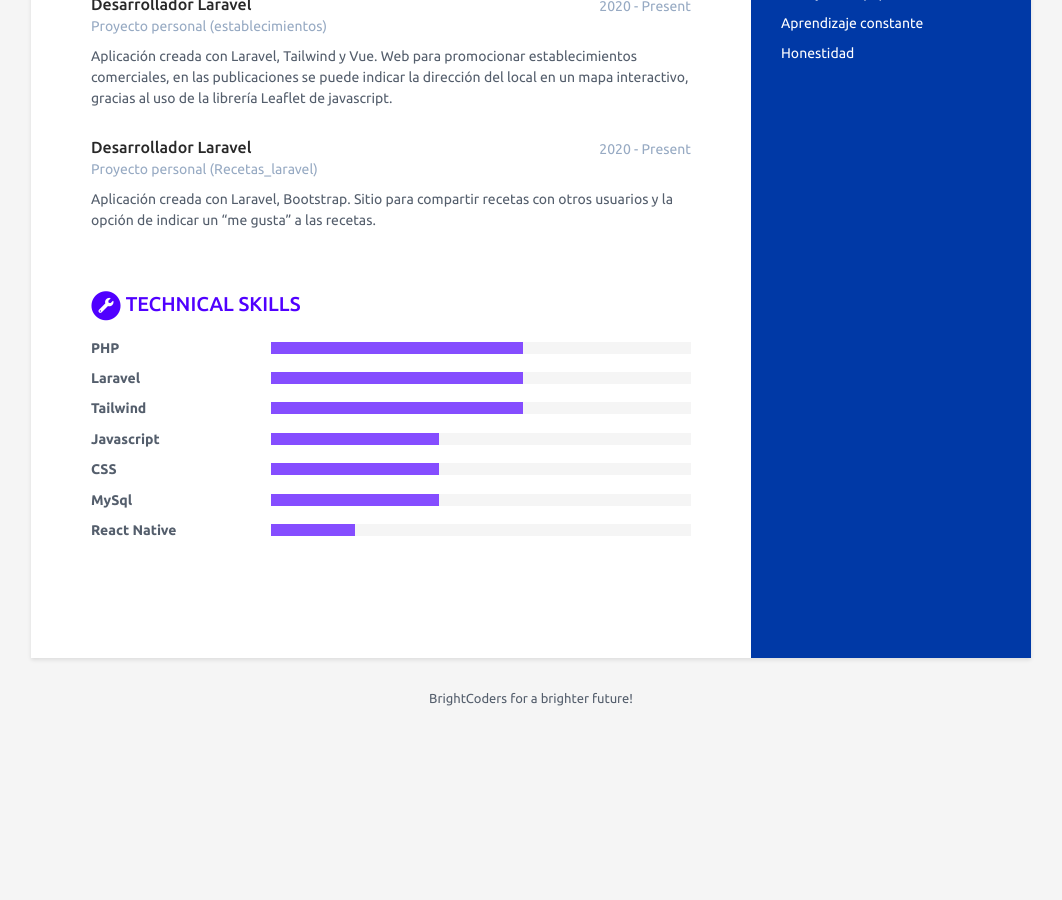
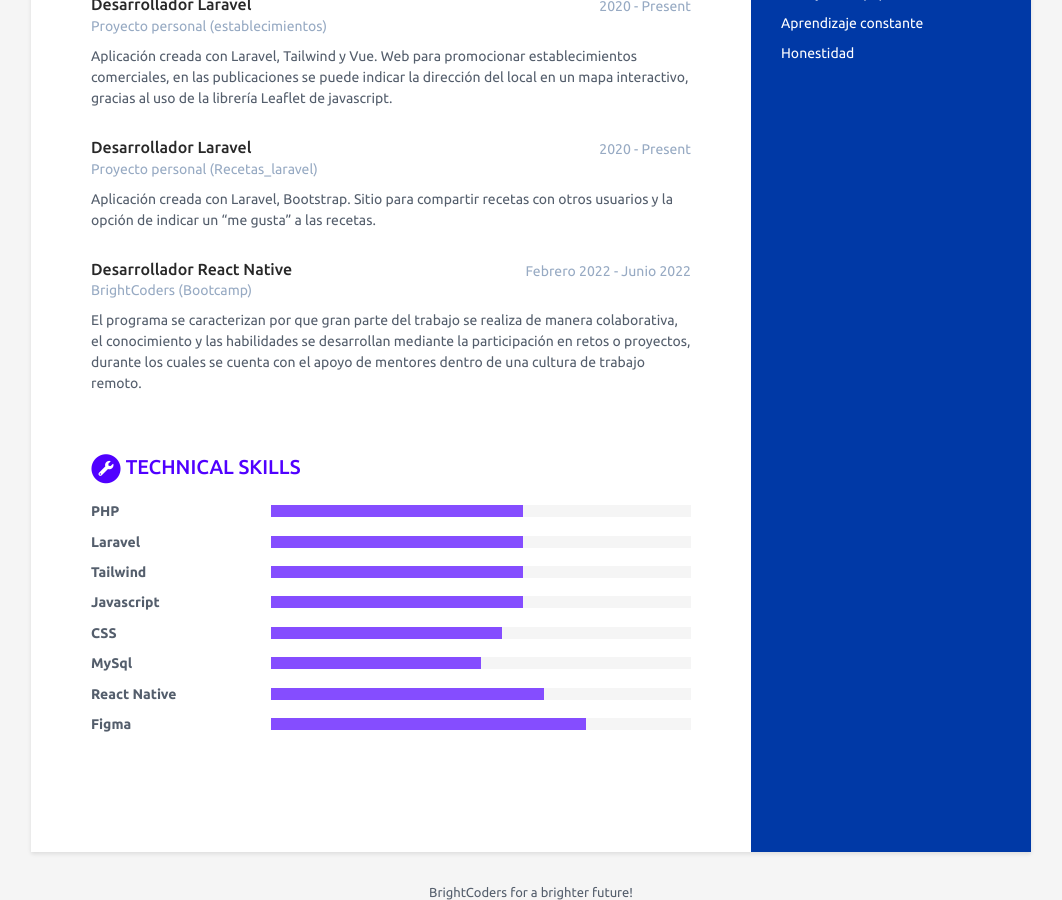
Before and after one commit to BC-MAY-21-RN/scorecard-Blueheart90, a Jekyll site: the page built from index.html, in a window 1280 px wide and 900 px high, scrolled down 905 px. Shown: the whole window, without its empty margins (109-1171 px from the left). Built offline with Jekyll 4.4.1, drawn with Linux system fonts in a browser that asks for light colours; before the commit the page ends 1644 px from its top, so only the background shows below that.

Commit message:
Update data.yml

```diff
--- a/_data/data.yml
+++ b/_data/data.yml
@@ -104,6 +104,14 @@ experiences:
       Sitio para compartir recetas con otros usuarios y la opción de indicar un “me gusta” a las
       recetas.
 
+  - role: Desarrollador React Native
+    time: Febrero 2022 - Junio 2022
+    company: BrightCoders (Bootcamp)
+    details: |
+      El programa se caracterizan por que gran parte del trabajo se realiza de manera colaborativa,
+      el conocimiento y las habilidades se desarrollan mediante la participación en retos o proyectos,
+      durante los cuales se cuenta con el apoyo de mentores dentro de una cultura de trabajo  remoto.
+
 # Registra aquí tus habilidades técnicas, para level utiliza:
 # 20% para Novice
 # 40% para Advanced beginner
@@ -124,16 +132,19 @@ skills:
       level: 60%
 
     - name: Javascript
-      level: 40%
+      level: 60%
 
     - name: CSS
-      level: 40%
+      level: 55%
 
     - name: MySql
-      level: 40%
+      level: 50%
 
     - name: React Native
-      level: 20%
+      level: 65%
+
+    - name: Figma
+      level: 75%
 
 # NO MODIFICAR
 footer: >
```
